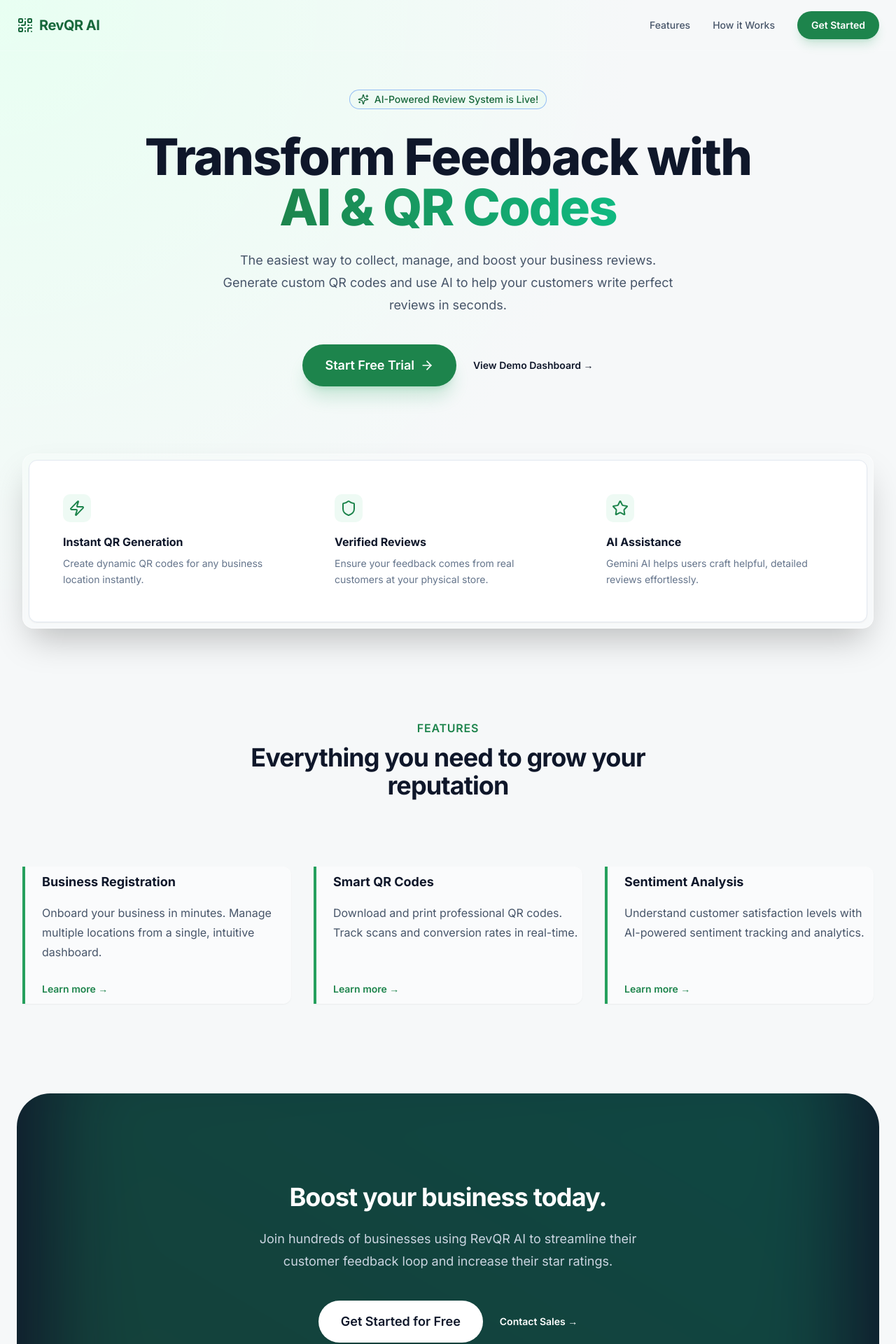
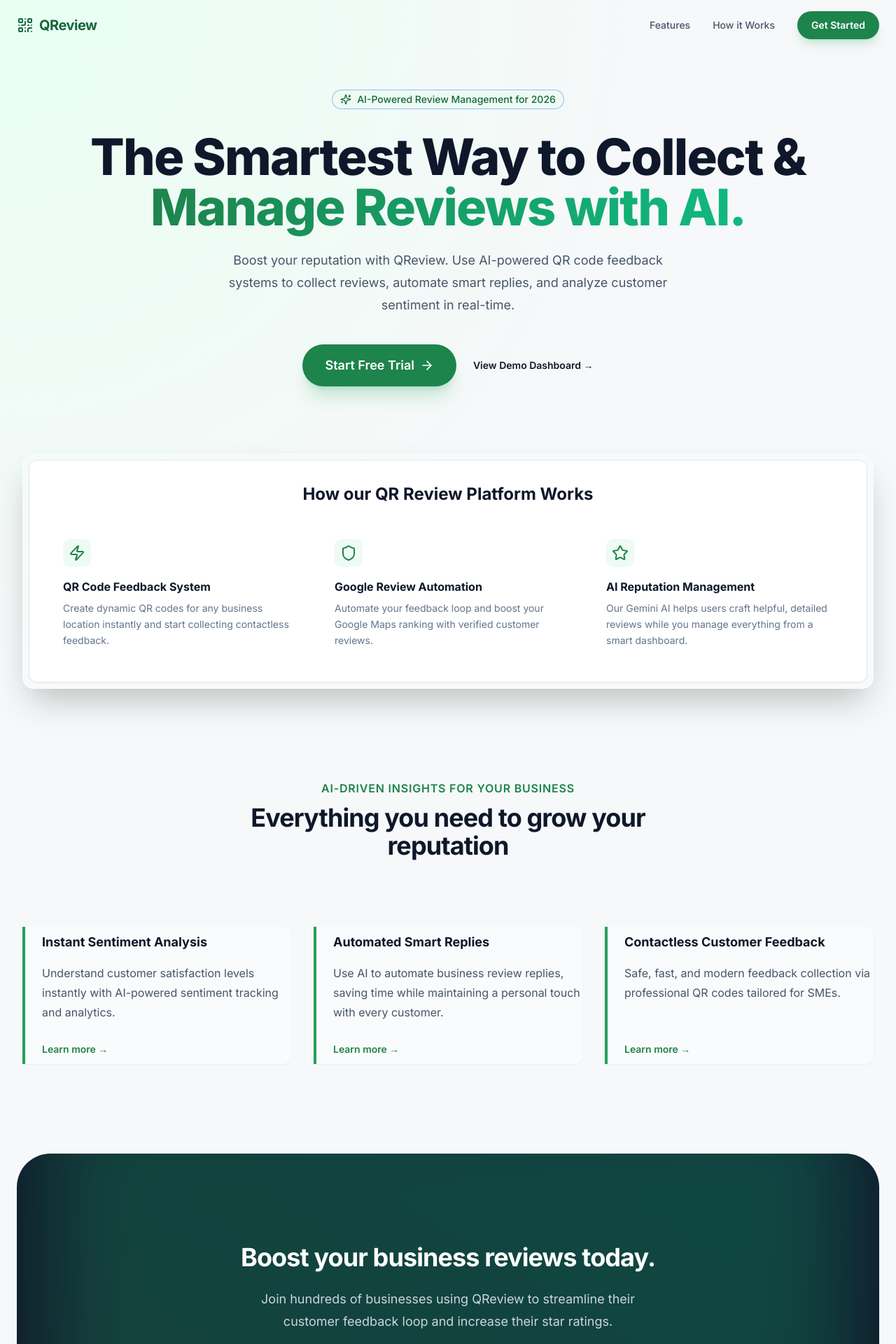
Before and after one commit to RaMandeep2002/RevQR_AI, a Next.js app: page / in a window 1280 px wide. Shown: the top 1920 px of the page at 70% size. Built offline with nearby package versions, Linux system fonts and the light colour scheme.

Commit message:
first commit

```diff
--- a/src/app/layout.tsx
+++ b/src/app/layout.tsx
@@ -6,13 +6,37 @@
 const inter = Inter({subsets:['latin'],variable:'--font-sans'});
 
 export const metadata: Metadata = {
-  title: "QR Review AI System",
-  description: "Collect AI-generated customer reviews using QR pages and Supabase"
+  title: "QReview | AI-Powered QR Review Management & Sentiment Analysis",
+  description: "Boost your reputation with QReview. Use AI-powered QR codes to collect reviews, automate smart replies, and analyze customer sentiment in real-time. Start for free!"
+};
+
+const jsonLd = {
+  "@context": "https://schema.org",
+  "@type": "SoftwareApplication",
+  "name": "QReview",
+  "operatingSystem": "Web",
+  "applicationCategory": "BusinessApplication",
+  "aggregateRating": {
+    "@type": "AggregateRating",
+    "ratingValue": "4.9",
+    "reviewCount": "120"
+  },
+  "offers": {
+    "@type": "Offer",
+    "price": "0.00",
+    "priceCurrency": "USD"
+  }
 };
 
 export default function RootLayout({ children }: { children: React.ReactNode }) {
   return (
     <html lang="en" className={cn("font-sans", inter.variable)}>
+      <head>
+        <script
+          type="application/ld+json"
+          dangerouslySetInnerHTML={{ __html: JSON.stringify(jsonLd) }}
+        />
+      </head>
       <body>{children}</body>
     </html>
   );
--- a/src/app/page.tsx
+++ b/src/app/page.tsx
@@ -9,7 +9,7 @@
         <div className="mx-auto flex max-w-7xl items-center justify-between">
           <div className="flex items-center gap-2 text-brand-700">
             <QrCode className="h-6 w-6" />
-            <span className="text-xl font-bold tracking-tight">RevQR AI</span>
+            <span className="text-xl font-bold tracking-tight">QReview</span>
           </div>
           <div className="hidden items-center gap-8 md:flex">
             <a href="#features" className="text-sm font-medium text-slate-600 hover:text-brand-600 transition-colors">Features</a>
@@ -26,15 +26,14 @@
         <section className="mx-auto max-w-7xl px-6 text-center lg:px-8">
           <div className="inline-flex items-center gap-2 rounded-full bg-brand-50 px-3 py-1 text-sm font-medium text-brand-700 ring-1 ring-inset ring-brand-200 mb-8 animate-fade-in">
             <Sparkles className="h-4 w-4" />
-            <span>AI-Powered Review System is Live!</span>
+            <span>AI-Powered Review Management for 2026</span>
           </div>
           <h1 className="text-5xl font-extrabold tracking-tight text-slate-900 sm:text-7xl">
-            Transform Feedback with <br />
-            <span className="bg-gradient-to-r from-brand-600 to-emerald-500 bg-clip-text text-transparent">AI & QR Codes</span>
+            The Smartest Way to Collect & <br />
+            <span className="bg-gradient-to-r from-brand-600 to-emerald-500 bg-clip-text text-transparent">Manage Reviews with AI.</span>
           </h1>
           <p className="mx-auto mt-6 max-w-2xl text-lg leading-8 text-slate-600">
-            The easiest way to collect, manage, and boost your business reviews.
-            Generate custom QR codes and use AI to help your customers write perfect reviews in seconds.
+            Boost your reputation with QReview. Use AI-powered QR code feedback systems to collect reviews, automate smart replies, and analyze customer sentiment in real-time.
           </p>
           <div className="mt-10 flex items-center justify-center gap-x-6">
             <Link href="/auth" className="rounded-full bg-brand-600 px-8 py-4 text-lg font-semibold text-white shadow-xl shadow-brand-500/20 hover:bg-brand-700 hover:-translate-y-0.5 active:translate-y-0 transition-all flex items-center gap-2">
@@ -48,11 +47,12 @@
           {/* Hero Image / Mockup Placeholder */}
           <div className="mt-16 rounded-2xl border border-white/40 bg-white/20 p-2 shadow-2xl backdrop-blur-sm lg:mt-24 overflow-hidden">
             <div className="rounded-xl border border-slate-200 bg-white p-8 shadow-sm">
+              <h2 className="text-center text-2xl font-bold text-slate-900 mb-8">How our QR Review Platform Works</h2>
               <div className="grid grid-cols-1 md:grid-cols-3 gap-8 text-left">
                 {[
-                  { icon: Zap, title: "Instant QR Generation", desc: "Create dynamic QR codes for any business location instantly." },
-                  { icon: Shield, title: "Verified Reviews", desc: "Ensure your feedback comes from real customers at your physical store." },
-                  { icon: Star, title: "AI Assistance", desc: "Gemini AI helps users craft helpful, detailed reviews effortlessly." }
+                  { icon: Zap, title: "QR Code Feedback System", desc: "Create dynamic QR codes for any business location instantly and start collecting contactless feedback." },
+                  { icon: Shield, title: "Google Review Automation", desc: "Automate your feedback loop and boost your Google Maps ranking with verified customer reviews." },
+                  { icon: Star, title: "AI Reputation Management", desc: "Our Gemini AI helps users craft helpful, detailed reviews while you manage everything from a smart dashboard." }
                 ].map((feature, i) => (
                   <div key={i} className="group p-4 rounded-xl hover:bg-slate-50 transition-colors">
                     <div className="h-10 w-10 rounded-lg bg-brand-50 flex items-center justify-center text-brand-600 mb-4 group-hover:scale-110 transition-transform">
@@ -71,15 +71,15 @@
         <section id="features" className="py-24 sm:py-32">
           <div className="mx-auto max-w-7xl px-6 lg:px-8">
             <div className="mx-auto max-w-2xl lg:text-center">
-              <h2 className="text-base font-semibold leading-7 text-brand-600 uppercase tracking-wider">Features</h2>
+              <h2 className="text-base font-semibold leading-7 text-brand-600 uppercase tracking-wider">AI-Driven Insights for Your Business</h2>
               <p className="mt-2 text-3xl font-bold tracking-tight text-slate-900 sm:text-4xl">Everything you need to grow your reputation</p>
             </div>
             <div className="mx-auto mt-16 max-w-2xl sm:mt-20 lg:mt-24 lg:max-w-none">
               <dl className="grid max-w-xl grid-cols-1 gap-x-8 gap-y-16 lg:max-w-none lg:grid-cols-3">
                 {[
-                  { title: "Business Registration", desc: "Onboard your business in minutes. Manage multiple locations from a single, intuitive dashboard." },
-                  { title: "Smart QR Codes", desc: "Download and print professional QR codes. Track scans and conversion rates in real-time." },
-                  { title: "Sentiment Analysis", desc: "Understand customer satisfaction levels with AI-powered sentiment tracking and analytics." }
+                  { title: "Instant Sentiment Analysis", desc: "Understand customer satisfaction levels instantly with AI-powered sentiment tracking and analytics." },
+                  { title: "Automated Smart Replies", desc: "Use AI to automate business review replies, saving time while maintaining a personal touch with every customer." },
+                  { title: "Contactless Customer Feedback", desc: "Safe, fast, and modern feedback collection via professional QR codes tailored for SMEs." }
                 ].map((feature, i) => (
                   <div key={i} className="flex flex-col border-l-4 border-brand-500 pl-6 py-2 bg-white/50 hover:bg-white transition-colors rounded-r-xl shadow-sm">
                     <dt className="text-lg font-bold leading-7 text-slate-900">{feature.title}</dt>
@@ -100,9 +100,9 @@
         <section className="relative isolate overflow-hidden bg-slate-900 py-16 sm:py-24 lg:py-32 rounded-[3rem] mx-6">
           <div className="mx-auto max-w-7xl px-6 lg:px-8">
             <div className="mx-auto max-w-2xl text-center">
-              <h2 className="text-3xl font-bold tracking-tight text-white sm:text-4xl">Boost your business today.</h2>
+              <h2 className="text-3xl font-bold tracking-tight text-white sm:text-4xl">Boost your business reviews today.</h2>
               <p className="mx-auto mt-6 max-w-xl text-lg leading-8 text-slate-300">
-                Join hundreds of businesses using RevQR AI to streamline their customer feedback loop and increase their star ratings.
+                Join hundreds of businesses using QReview to streamline their customer feedback loop and increase their star ratings.
               </p>
               <div className="mt-10 flex items-center justify-center gap-x-6">
                 <Link href="/auth" className="rounded-full bg-white px-8 py-4 text-lg font-semibold text-slate-900 shadow-sm hover:bg-slate-100 transition-colors">
@@ -125,15 +125,16 @@
         <div className="mx-auto max-w-7xl flex flex-col md:flex-row justify-between items-center gap-6">
           <div className="flex items-center gap-2 text-brand-700 opacity-80">
             <QrCode className="h-5 w-5" />
-            <span className="text-lg font-bold">RevQR AI</span>
+            <span className="text-lg font-bold">QReview</span>
           </div>
-          <p className="text-sm text-slate-500">© 2026 RevQR AI System. All rights reserved.</p>
+          <p className="text-sm text-slate-500">© 2026 QReview System. All rights reserved.</p>
           <div className="flex gap-6 text-sm font-medium text-slate-600">
             <a href="#" className="hover:text-brand-600 transition-colors">Privacy Policy</a>
             <a href="#" className="hover:text-brand-600 transition-colors">Terms of Service</a>
           </div>
         </div>
       </footer>
+
     </div>
   );
 }
```
